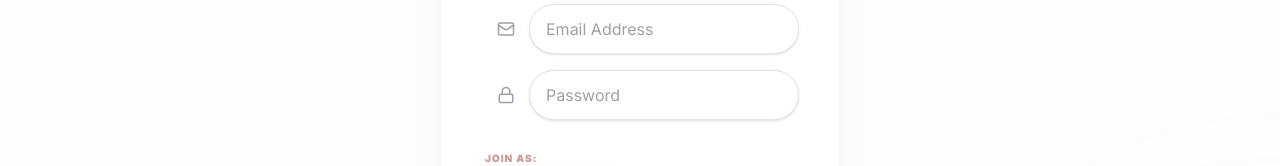
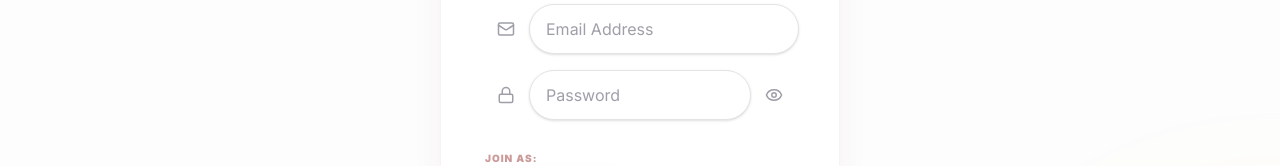
Before and after one commit to AltimaOak/Swastik-Properties, a React (Vite) app: page /signup in a window 1280 px wide. Shown: the part 411-577 px from the top of the page. Built offline with nearby package versions, Linux system fonts and the light colour scheme; no server answers.

Commit message:
fix the login and signup password problem

```diff
--- a/src/pages/Login.jsx
+++ b/src/pages/Login.jsx
@@ -6,11 +6,12 @@ import { ref, get, child } from 'firebase/database';
 import Input from '../components/Input';
 import Button from '../components/Button';
 import { motion } from 'framer-motion';
-import { LogIn, Lock, Mail, AlertCircle } from 'lucide-react';
+import { LogIn, Lock, Mail, AlertCircle, Eye, EyeOff } from 'lucide-react';
 
 const Login = () => {
   const [email, setEmail] = useState('');
   const [password, setPassword] = useState('');
+  const [showPassword, setShowPassword] = useState(false);
   const [error, setError] = useState('');
   const [loading, setLoading] = useState(false);
   const navigate = useNavigate();
@@ -101,13 +102,21 @@ const Login = () => {
               <div className="relative">
                 <Lock className="absolute left-4 top-1/2 -translate-y-1/2 text-zinc-400" size={18} />
                 <Input
-                  type="password"
+                  type={showPassword ? 'text' : 'password'}
                   placeholder="Password"
                   value={password}
                   onChange={(e) => setPassword(e.target.value)}
-                  className="pl-12"
+                  className="pl-12 pr-12"
                   required
                 />
+                <button
+                  type="button"
+                  onClick={() => setShowPassword(!showPassword)}
+                  className="absolute right-4 top-1/2 -translate-y-1/2 text-zinc-400 hover:text-secondary transition-colors focus:outline-none cursor-pointer"
+                  aria-label={showPassword ? "Hide password" : "Show password"}
+                >
+                  {showPassword ? <EyeOff size={18} /> : <Eye size={18} />}
+                </button>
               </div>
             </div>
 
--- a/src/pages/Signup.jsx
+++ b/src/pages/Signup.jsx
@@ -6,7 +6,7 @@ import { ref, set } from 'firebase/database';
 import Input from '../components/Input';
 import Button from '../components/Button';
 import { motion } from 'framer-motion';
-import { UserPlus, User, Mail, Lock, AlertCircle } from 'lucide-react';
+import { UserPlus, User, Mail, Lock, AlertCircle, Eye, EyeOff } from 'lucide-react';
 
 const Signup = () => {
   const [formData, setFormData] = useState({
@@ -15,6 +15,7 @@ const Signup = () => {
     password: '',
     role: 'buyer' // default role
   });
+  const [showPassword, setShowPassword] = useState(false);
   const [error, setError] = useState('');
   const [loading, setLoading] = useState(false);
   const navigate = useNavigate();
@@ -109,13 +110,21 @@ const Signup = () => {
                 <Lock className="absolute left-4 top-1/2 -translate-y-1/2 text-zinc-400" size={18} />
                 <Input
                   name="password"
-                  type="password"
+                  type={showPassword ? 'text' : 'password'}
                   placeholder="Password"
                   value={formData.password}
                   onChange={handleChange}
-                  className="pl-12"
+                  className="pl-12 pr-12"
                   required
                 />
+                <button
+                  type="button"
+                  onClick={() => setShowPassword(!showPassword)}
+                  className="absolute right-4 top-1/2 -translate-y-1/2 text-zinc-400 hover:text-secondary transition-colors focus:outline-none cursor-pointer"
+                  aria-label={showPassword ? "Hide password" : "Show password"}
+                >
+                  {showPassword ? <EyeOff size={18} /> : <Eye size={18} />}
+                </button>
               </div>
             </div>
 
```
